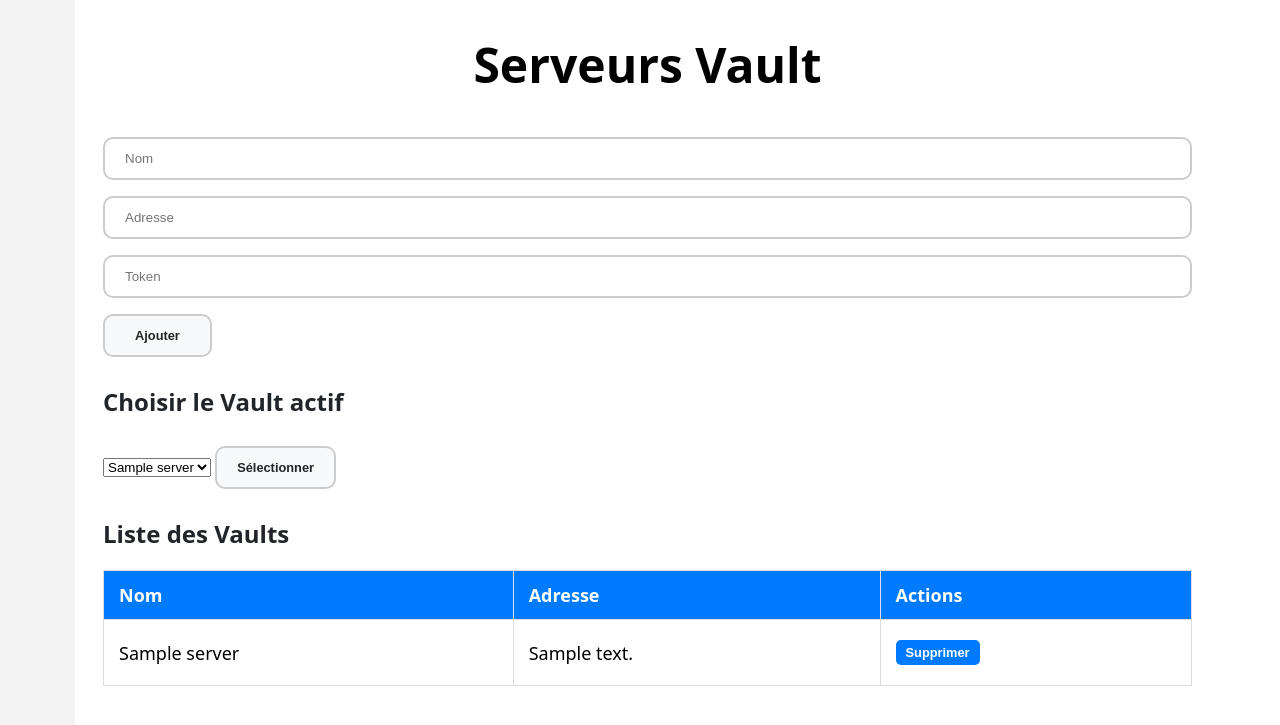
After one commit to Flooxou/Webcontrol, a Flask app: page /vault/servers in a window 1280 px wide. The commit adds this page. Shown: the top 725 px of the page. Run offline with Flask 3, Linux system fonts and the light colour scheme; tables that the repository leaves empty hold one stand-in row (values such as "Sample post"); some web fonts are replaced.

Commit message:
Add Vault servers management

```diff
--- a/app/services/vault/__init__.py
+++ b/app/services/vault/__init__.py
@@ -13,6 +13,12 @@
 
 vault_client = hvac.Client(url=VAULT_ADDR, token=VAULT_TOKEN)
 
+
+def configure_client(address: str, token: str) -> None:
+    """Update the global ``vault_client`` with given parameters."""
+    global vault_client
+    vault_client = hvac.Client(url=address, token=token)
+
 # Importation des fonctions
 from .certificates import list_certificates, get_certificate_details
 from .routes import vault_routes
--- a/app/services/vault/routes.py
+++ b/app/services/vault/routes.py
@@ -1,5 +1,7 @@
-from flask import Blueprint, render_template, request, jsonify
+from flask import Blueprint, render_template, request, jsonify, redirect, url_for, flash, session
 from .certificates import list_certificates, get_certificate_details, create_certificate
+from app.models import db, VaultServer
+from . import configure_client
 
 vault_routes = Blueprint('vault_routes', __name__)
 
@@ -7,6 +9,44 @@
 def admin():
     """Render the Vault administration interface."""
     return render_template('vault/admin.html')
+
+
+@vault_routes.route('/servers', methods=['GET', 'POST'])
+def servers():
+    """List and create Vault servers."""
+    if request.method == 'POST':
+        name = request.form['name']
+        address = request.form['address']
+        token = request.form['token']
+        server = VaultServer(name=name, address=address, token=token)
+        db.session.add(server)
+        db.session.commit()
+        flash('Vault ajoute', 'success')
+        return redirect(url_for('vault_routes.servers'))
+    servers = VaultServer.query.all()
+    selected_id = session.get('vault_id')
+    return render_template('vault/servers.html', servers=servers, selected_id=selected_id)
+
+
+@vault_routes.route('/servers/select', methods=['POST'])
+def select_server():
+    """Select the active Vault server."""
+    server_id = int(request.form['vault_id'])
+    server = VaultServer.query.get_or_404(server_id)
+    session['vault_id'] = server.id
+    configure_client(server.address, server.token)
+    flash('Vault selectionne', 'success')
+    return redirect(url_for('vault_routes.servers'))
+
+
+@vault_routes.route('/servers/delete/<int:server_id>', methods=['POST'])
+def delete_server(server_id):
+    """Delete a Vault server."""
+    server = VaultServer.query.get_or_404(server_id)
+    db.session.delete(server)
+    db.session.commit()
+    flash('Vault supprime', 'success')
+    return redirect(url_for('vault_routes.servers'))
 
 @vault_routes.route('/issue_certificate', methods=['POST'])
 def issue_certificate():
--- a/requirements.txt
+++ b/requirements.txt
@@ -2,3 +2,4 @@
 hvac
 dnspython
 cryptography
+Flask-SQLAlchemy
--- a/templates/dns/admin.html
+++ b/templates/dns/admin.html
@@ -22,6 +22,7 @@
                     <div class="nav-dropbox">
                         <a class="nav-link" href="{{ url_for('vault_routes.admin')}}">Administration</a>
                         <a class="nav-link" href="{{ url_for('vault_routes.list_certificates_route')}}">Certificats</a>
+                        <a class="nav-link" href="{{ url_for('vault_routes.servers')}}">Serveurs</a>
                     </div>
                 </li>
                 <li class="nav-item">
--- a/templates/dns/list_records.html
+++ b/templates/dns/list_records.html
@@ -22,6 +22,7 @@
                     <div class="nav-dropbox">
                         <a class="nav-link" href="{{ url_for('vault_routes.admin')}}">Administration</a>
                         <a class="nav-link" href="{{ url_for('vault_routes.list_certificates_route')}}">Certificats</a>
+                        <a class="nav-link" href="{{ url_for('vault_routes.servers')}}">Serveurs</a>
                     </div>
                 </li>
                 <li class="nav-item">
--- a/templates/index.html
+++ b/templates/index.html
@@ -22,6 +22,7 @@
                     <div class="nav-dropbox">
                         <a class="nav-link" href="{{ url_for('vault_routes.admin')}}">Administration</a>
                         <a class="nav-link" href="{{ url_for('vault_routes.list_certificates_route')}}">Certificats</a>
+                        <a class="nav-link" href="{{ url_for('vault_routes.servers')}}">Serveurs</a>
                     </div>
                 </li>
                 <li class="nav-item">
--- a/templates/vault/admin.html
+++ b/templates/vault/admin.html
@@ -22,6 +22,7 @@
                     <div class="nav-dropbox">
                         <a class="nav-link" href="{{ url_for('vault_routes.admin')}}">Administration</a>
                         <a class="nav-link" href="{{ url_for('vault_routes.list_certificates_route')}}">Certificats</a>
+                        <a class="nav-link" href="{{ url_for('vault_routes.servers')}}">Serveurs</a>
                     </div>
                 </li>
                 <li class="nav-item">
--- a/templates/vault/list_certificates.html
+++ b/templates/vault/list_certificates.html
@@ -22,6 +22,7 @@
                     <div class="nav-dropbox">
                         <a class="nav-link" href="{{ url_for('vault_routes.admin')}}">Administration</a>
                         <a class="nav-link" href="{{ url_for('vault_routes.list_certificates_route')}}">Certificats</a>
+                        <a class="nav-link" href="{{ url_for('vault_routes.servers')}}">Serveurs</a>
                     </div>
                 </li>
                 <li class="nav-item">
--- /dev/null
+++ b/templates/vault/servers.html
@@ -0,0 +1,81 @@
+<!DOCTYPE html>
+<html lang="fr">
+
+<head>
+    <meta charset="UTF-8">
+    <meta name="viewport" content="width=device-width, initial-scale=1.0">
+    <title>Vaults - Webcontrol</title>
+    <link rel="stylesheet" href="{{ url_for('static', filename='css/font-awesome_6.5.0_all.min.css') }}">
+    <link rel="stylesheet" href="{{ url_for('static', filename='css/main.css') }}">
+    <link rel="stylesheet" href="{{ url_for('static', filename='css/menu.css') }}">
+    <script src="{{ url_for('static', filename='js/main.js') }}"></script>
+</head>
+
+<body>
+    <nav class="navbar">
+        <i id="menu" class="icone-menu fa-solid fa-bars"></i>
+        <div class="navbar-container">
+            <a class="navbar-brand" href="{{ url_for('main_routes.home') }}">Menu</a>
+            <ul class="navbar-nav">
+                <li class="nav-item">
+                    <p class="dropbox-toggle">Vault <i class="fa-solid fa-chevron-right"></i></p>
+                    <div class="nav-dropbox">
+                        <a class="nav-link" href="{{ url_for('vault_routes.admin') }}">Administration</a>
+                        <a class="nav-link" href="{{ url_for('vault_routes.list_certificates_route') }}">Certificats</a>
+                        <a class="nav-link" href="{{ url_for('vault_routes.servers') }}">Serveurs</a>
+                    </div>
+                </li>
+                <li class="nav-item">
+                    <p class="dropbox-toggle">DNS <i class="fa-solid fa-chevron-right"></i></p>
+                    <div class="nav-dropbox">
+                        <a class="nav-link" href="{{ url_for('dns_routes.admin') }}">Administration</a>
+                        <a class="nav-link" href="/">Liste enregistrements</a>
+                    </div>
+                </li>
+            </ul>
+        </div>
+    </nav>
+    <div class="container">
+        <h1>Serveurs Vault</h1>
+        <form method="post" action="{{ url_for('vault_routes.servers') }}">
+            <input type="text" name="name" placeholder="Nom" required>
+            <input type="text" name="address" placeholder="Adresse" required>
+            <input type="text" name="token" placeholder="Token" required>
+            <button type="submit" class="btn">Ajouter</button>
+        </form>
+        <h2>Choisir le Vault actif</h2>
+        <form method="post" action="{{ url_for('vault_routes.select_server') }}">
+            <select name="vault_id">
+                {% for server in servers %}
+                <option value="{{ server.id }}" {% if server.id == selected_id %}selected{% endif %}>{{ server.name }}</option>
+                {% endfor %}
+            </select>
+            <button type="submit" class="btn">Sélectionner</button>
+        </form>
+        <h2>Liste des Vaults</h2>
+        <table class="table">
+            <thead>
+                <tr>
+                    <th>Nom</th>
+                    <th>Adresse</th>
+                    <th>Actions</th>
+                </tr>
+            </thead>
+            <tbody>
+                {% for server in servers %}
+                <tr>
+                    <td>{{ server.name }}</td>
+                    <td>{{ server.address }}</td>
+                    <td>
+                        <form method="post" action="{{ url_for('vault_routes.delete_server', server_id=server.id) }}" style="display:inline-block">
+                            <button type="submit" class="btn btn-danger">Supprimer</button>
+                        </form>
+                    </td>
+                </tr>
+                {% endfor %}
+            </tbody>
+        </table>
+    </div>
+</body>
+
+</html>
```
Also changed, not shown: app/__init__.py (+9 -3 lines), app/models.py (added, +11 -0 lines), run.py (line endings or trailing spaces).
